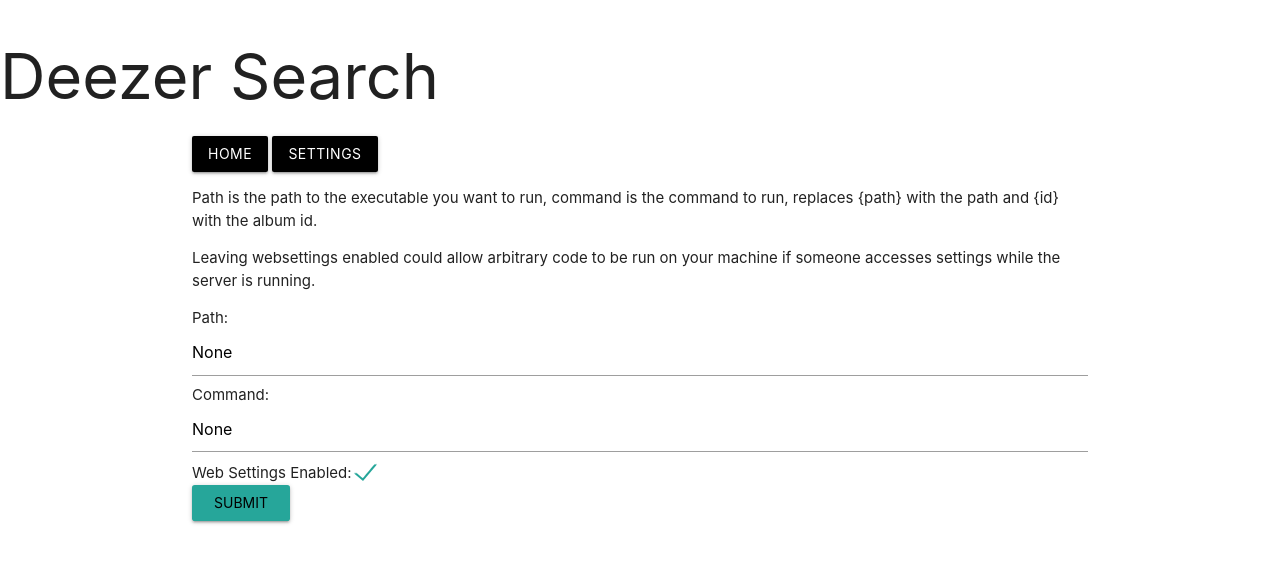
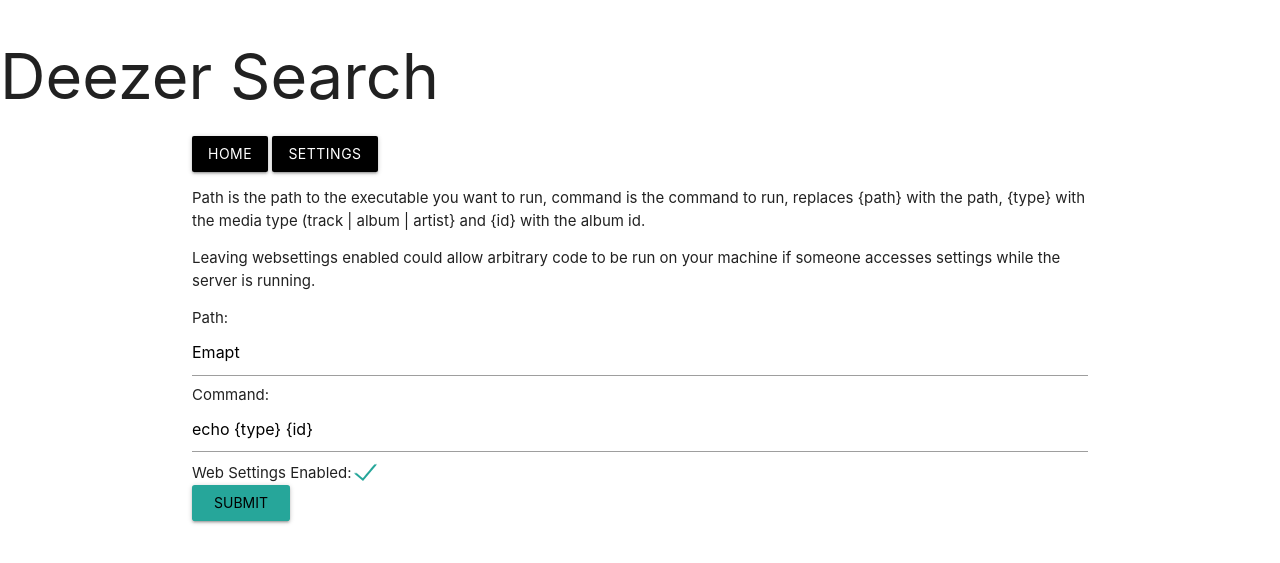
Before and after one commit to nahil1/search, a Flask app: page /settings in a window 1280 px wide. Shown: the top 563 px of the page. Run offline with Flask 2, Linux system fonts and the light colour scheme.

Commit message:
fixed external exexute for new track and artist search, todo return to session cookie tonstore search term and type

```diff
--- a/app.py
+++ b/app.py
@@ -29,15 +29,15 @@ def result(search_type, search_term):
         return redirect(url_for('index'))
 
 
-@app.route('/get/<id>')
-def get(id):
-    result = execute(id)
+@app.route('/get/<media_type>/<id>')
+def get(media_type, id):
+    result = execute(media_type, id)
     if result == 'success':
         flash('Download Success')
-        return redirect(url_for('result'))
+        return redirect(url_for('index'))
     elif result == 'no setup':
         flash('Please enter execute instructions in settings')
-    return redirect(url_for('result'))
+    return redirect(url_for('index'))
 
 
 @app.route('/settings', methods=["GET", "POST"])
--- a/config.ini
+++ b/config.ini
@@ -1,4 +1,4 @@
 [SETTINGS]
-path = None
-command = None
+path = Emapt
+command = echo {type} {id}
 websettings = True
--- a/deezer.py
+++ b/deezer.py
@@ -54,11 +54,12 @@ def set_settings(path, command, websettings):
         config.write(configfile)
 
 
-def execute(id):
+def execute(media_type, id):
     path, command = get_settings()[0:2]
     if path != 'None':
-        print(command.format(path=path, id=id))
-        call([command.format(path=path, id=id)], shell=True)
+        print(command.format(path=path, type=media_type, id=id))
+        call([command.format(path=path, type=media_type, id=id)],
+shell=True)
         return 'success'
     else:
         return 'no setup'
--- a/templates/settings.html
+++ b/templates/settings.html
@@ -1,7 +1,9 @@
 {% extends "layout.html" %}
 {% block body %}
-    <p>Path is the path to the executable you want to run, command is the command to run, replaces {path} with the path
-        and {id} with the album id.</p>
+    <p>Path is the path to the executable you want to run, command is the
+command to run, replaces {path} with the path,
+        {type} with the media type (track | album | artist} and {id} with
+the album id.</p>
     <p>Leaving websettings enabled could allow arbitrary code to be run on your machine if
         someone accesses settings while the server is running.</p>
     <form action="{{ url_for('settings') }}" method="post">
```
Also changed, not shown: templates/result.html (+5 -3 lines).
